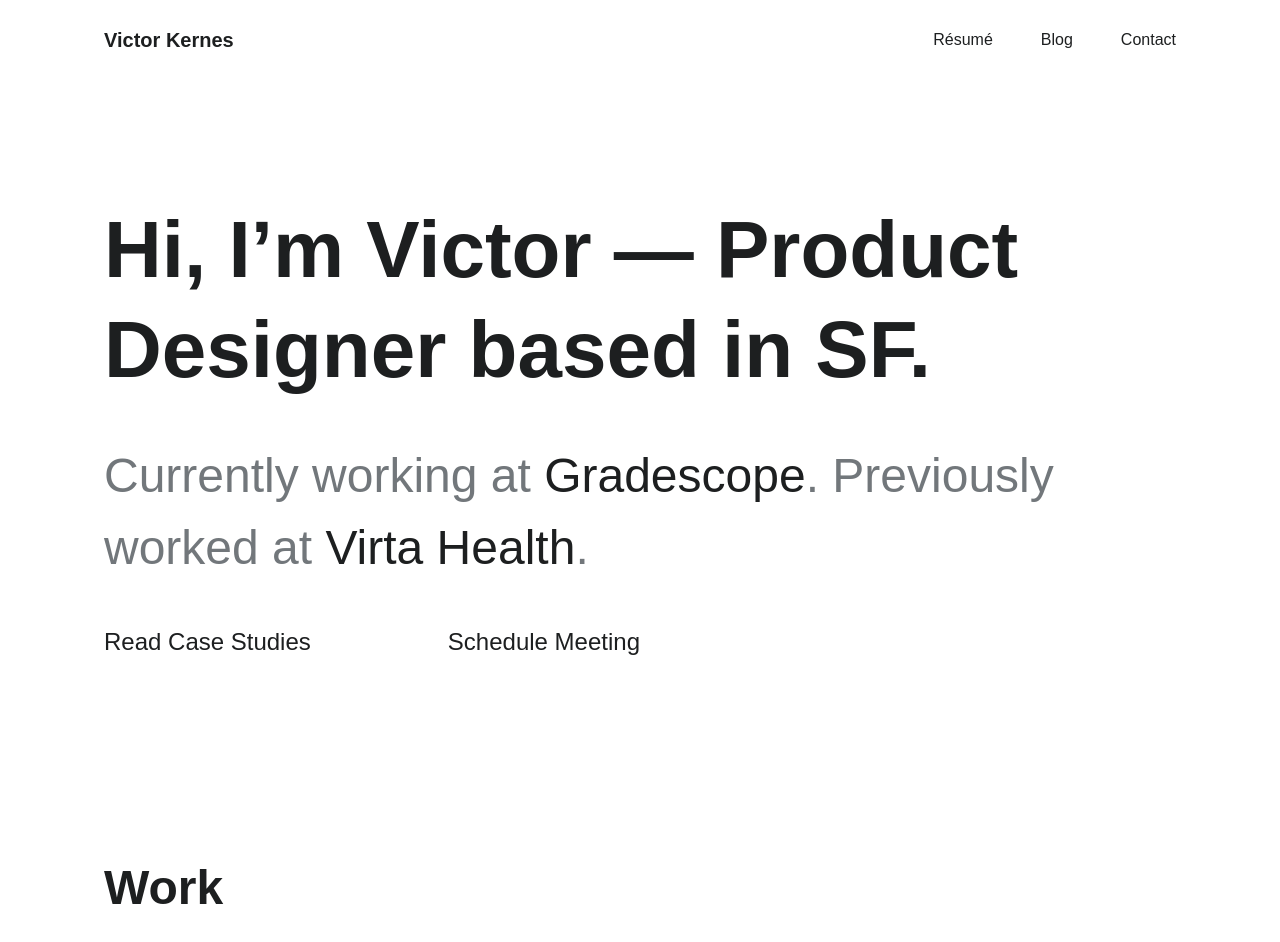
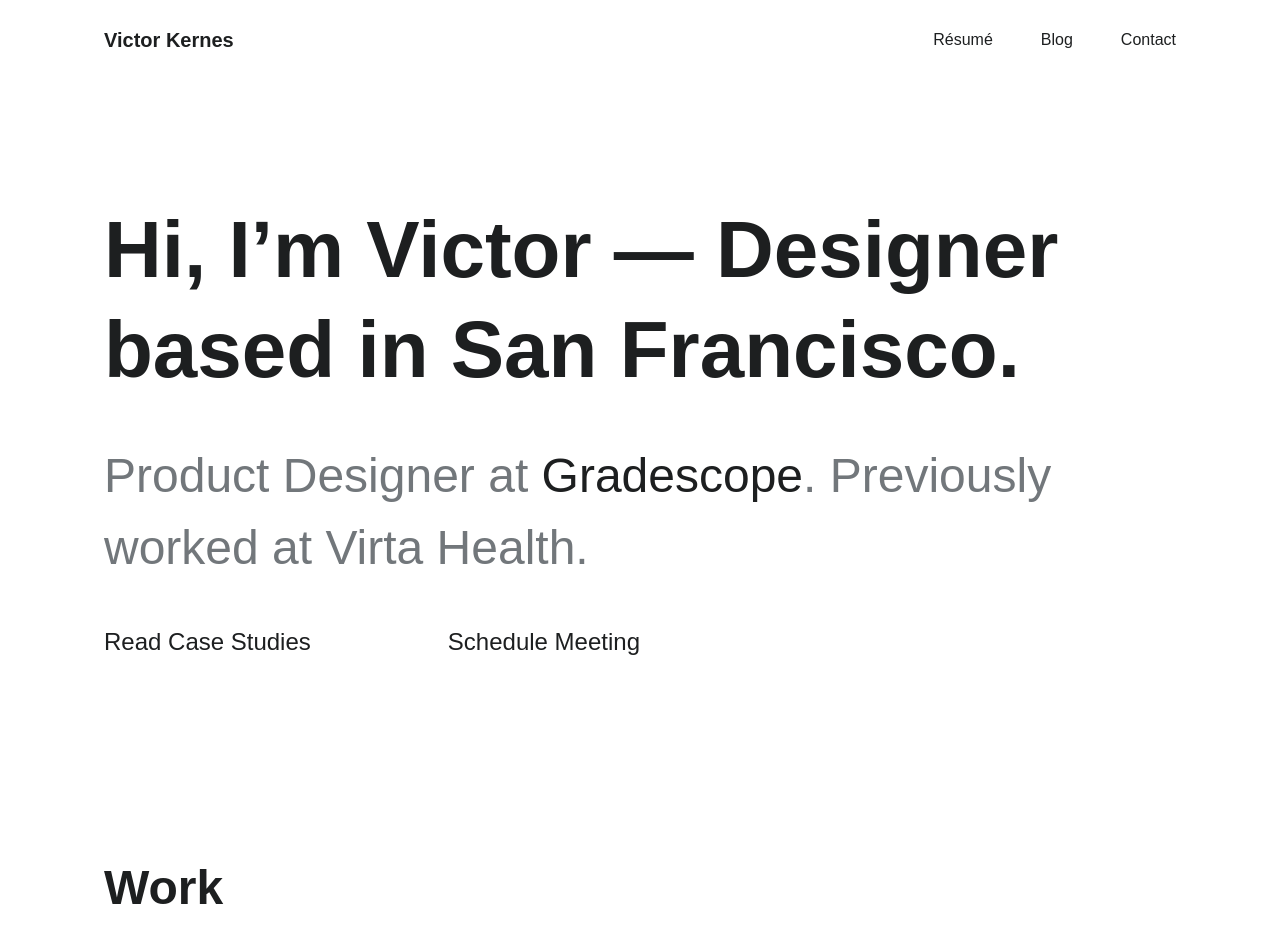
Before and after one commit to victorkernes/victor-kernes-next, a Next.js app: page / in a window 1280 px wide. Shown: the top 942 px of the page. Built offline with nearby package versions, Linux system fonts and the light colour scheme.

Commit message:
Update where I work

```diff
--- a/pages/index.js
+++ b/pages/index.js
@@ -1,19 +1,18 @@
 import Page from "../components/Page";
-import Work from "../components/Work"
+import Work from "../components/Work";
 
 export default () => (
   <Page>
     <section className={"AboutMeSection"}>
       <h1 className={"f-headline AboutMeDescription"}>
-        Hi, I’m Victor — Product Designer based in SF.
+        Hi, I’m Victor — Designer based in San Francisco.
       </h1>
       <h3 className={"f1 AboutMeContext"}>
-        Currently working at <a href="https://www.gradescope.com" target="_blank">Gradescope</a>
-        . Previously worked at{" "}
-        <a href="https://www.virtahealth.com" target="_blank">
-          Virta Health
+        Product Designer at{" "}
+        <a href="https://www.gradescope.com" target="_blank">
+          Gradescope
         </a>
-        .
+        . Previously worked at Virta Health.
       </h3>
       <div className={"HireMeSection"}>
         <h4 className={"f3 HireMe"}>
```
